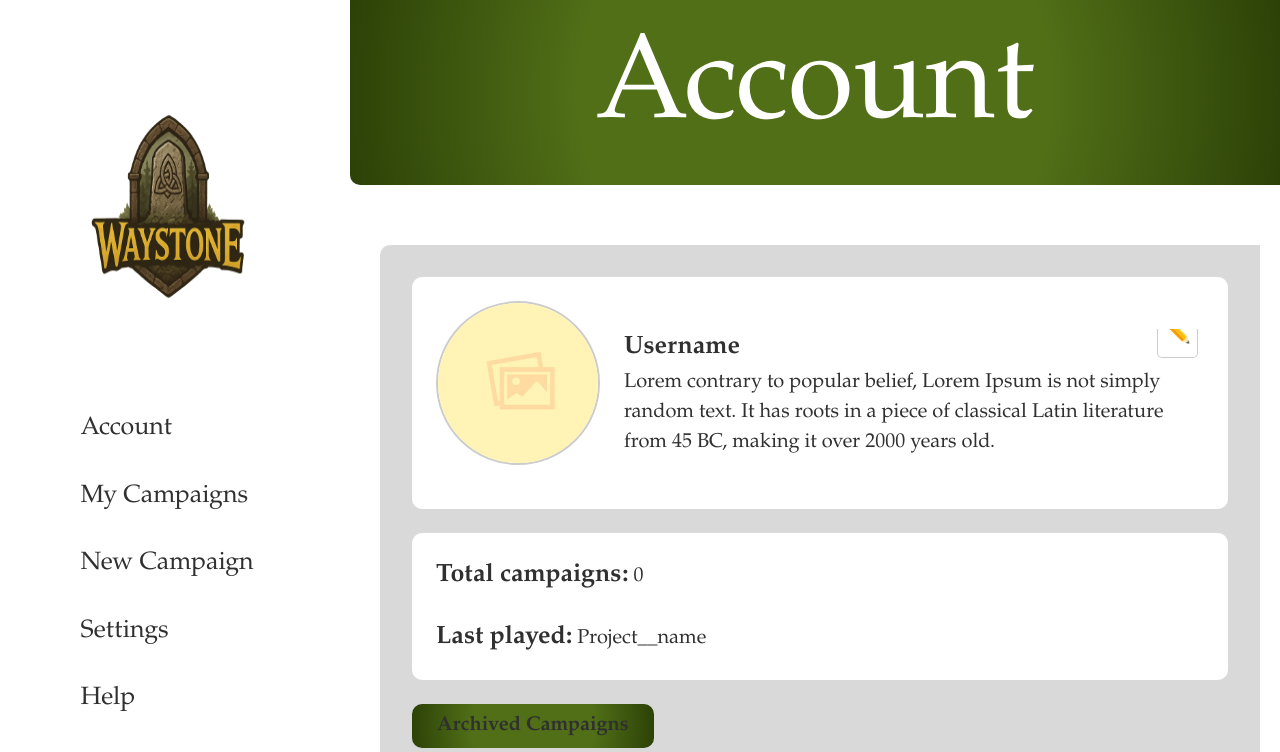
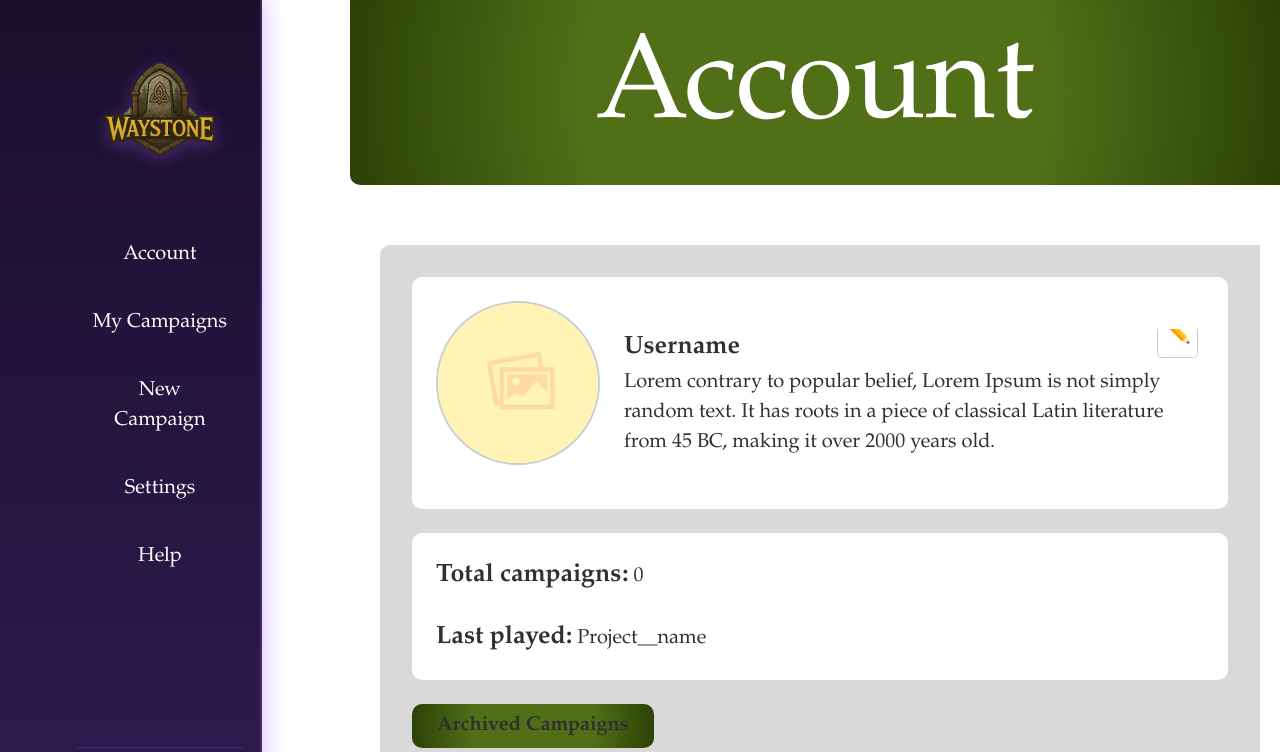
Before and after one commit to WouterOnGithub/Waystone, a React (Vite) app in the folder waystoneProject/: page /user/Account_Page in a window 1280 px wide. Shown: the top 752 px of the page. Built offline with nearby package versions, Linux system fonts and the light colour scheme; no server answers.

Commit message:
aanpassing van sidebar moet gewoon nog gecentreerd worden ook heb ik een nieuwe coloring voor de site gevonden

```diff
--- a/waystoneProject/src/components/UI/Sidebar.jsx
+++ b/waystoneProject/src/components/UI/Sidebar.jsx
@@ -1,13 +1,22 @@
 import { Link, useNavigate } from "react-router-dom";
-import Waystone_Logo from "../../assets/Waystone_Logo.png"; // adjust path if needed
+import Waystone_Logo from "../../assets/Waystone_Logo.png";
+import "./UI css/Sidebar.css";
 
 function Sidebar() {
   const navigate = useNavigate();
 
+  const navItems = [
+    { to: "/user/Account_Page", label: "Account" },
+    { to: "/user/My_Campaigns_Page", label: "My Campaigns" },
+    { to: "/user/New_Campaign_Page_CAMPAIGN", label: "New Campaign" },
+    { to: "/user/Settings_Page", label: "Settings" },
+    { to: "/", label: "Help" },
+  ];
+
   return (
-    <div className="navigation">
-      <nav>
-        <br />
+    <div className="sidebar-container">
+      <nav className="sidebar-nav">
+        {/* Logo Section */}
         <div
           role="button"
           tabIndex={0}
@@ -15,30 +24,27 @@ function Sidebar() {
           onKeyDown={(e) => {
             if (e.key === "Enter" || e.key === " ") navigate("/user/Main_Page");
           }}
-          style={{ display: "inline-block", cursor: "pointer" }}
+          className="logo-container"
           aria-label="Go to main page"
         >
-          <img src={Waystone_Logo} alt="Waystone Logo" id="Waystone_Logo" />
+          <img src={Waystone_Logo} alt="Waystone Logo" className="logo-image" />
         </div>
-        <br />
-        <br />
-        <br />
-        <Link to="/user/Account_Page">Account</Link>
-        <br />
-        <br />
-        <Link to="/user/My_Campaigns_Page">My Campaigns</Link>
-        <br />
-        <br />
-        <Link to="/user/New_Campaign_Page_CAMPAIGN">New Campaign</Link>
-        <br />
-        <br />
-        <Link to="/user/Settings_Page">Settings</Link>
-        <br />
-        <br />
-        <Link to="/">Help</Link>
-        <br />
-        <br />
-        <Link to="/user/Login_Page">Logout</Link>
+
+        {/* Navigation Links */}
+        <div className="nav-links">
+          {navItems.map((item) => (
+            <Link key={item.to} to={item.to} className="nav-link">
+              <span className="nav-label">{item.label}</span>
+            </Link>
+          ))}
+        </div>
+
+        {/* Logout at Bottom */}
+        <div className="logout-section">
+          <Link to="/user/Login_Page" className="nav-link logout-link">
+            <span className="nav-label">Logout</span>
+          </Link>
+        </div>
       </nav>
     </div>
   );
--- /dev/null
+++ b/waystoneProject/src/components/UI/UI css/Sidebar.css
@@ -0,0 +1,195 @@
+.sidebar-container {
+  width: 260px;
+  height: 100vh;
+  background: linear-gradient(180deg, #1a0f2e 0%, #2d1b4e 100%);
+  position: fixed;
+  left: 0;
+  top: 0;
+  box-shadow: 4px 0 20px rgba(139, 69, 255, 0.3);
+  overflow-y: auto;
+  z-index: 1000;
+  border-right: 2px solid rgba(186, 104, 255, 0.2);
+}
+
+.sidebar-nav {
+  display: flex;
+  flex-direction: column;
+  height: 100%;
+  padding: 24px 16px;
+}
+
+/* Logo Section */
+.logo-container {
+  display: flex;
+  justify-content: center;
+  align-items: center;
+  padding: 20px;
+  margin-bottom: 32px;
+  cursor: pointer;
+  transition: transform 0.2s ease, background 0.2s ease;
+  border-radius: 12px;
+}
+
+.logo-container:hover {
+  transform: scale(1.05);
+  background: rgba(186, 104, 255, 0.1);
+}
+
+.logo-container:focus {
+  outline: 2px solid #ba68ff;
+  outline-offset: 2px;
+}
+
+.logo-image {
+  max-width: 140px;
+  max-height: 140px;
+  width: auto;
+  height: auto;
+  object-fit: contain;
+  display: block;
+  filter: drop-shadow(0 4px 8px rgba(186, 104, 255, 0.3));
+}
+
+/* Navigation Links */
+.nav-links {
+  flex: 1;
+  display: flex;
+  flex-direction: column;
+  gap: 8px;
+}
+
+.sidebar-container .nav-link {
+  display: flex;
+  align-items: center;
+  justify-content: center;
+  gap: 12px;
+  padding: 14px 16px;
+  color: #ffffff !important;
+  text-decoration: none;
+  border-radius: 10px;
+  transition: all 0.2s ease;
+  font-size: 15px;
+  font-weight: 500;
+  position: relative;
+  border: 1px solid transparent;
+  text-align: center;
+}
+
+.sidebar-container .nav-link:hover {
+  background: rgba(186, 104, 255, 0.15);
+  color: #e8d4ff !important;
+  transform: translateX(4px);
+  border: 1px solid rgba(186, 104, 255, 0.3);
+}
+
+.sidebar-container .nav-link:visited {
+  color: #ffffff !important;
+}
+
+.sidebar-container .nav-link .nav-label {
+  color: inherit;
+}
+
+.nav-link:active {
+  transform: translateX(2px);
+}
+
+.nav-link::before {
+  content: '';
+  position: absolute;
+  left: 0;
+  top: 50%;
+  transform: translateY(-50%);
+  width: 3px;
+  height: 0;
+  background: linear-gradient(180deg, #ba68ff 0%, #8b45ff 100%);
+  border-radius: 0 2px 2px 0;
+  transition: height 0.2s ease;
+  box-shadow: 0 0 10px rgba(186, 104, 255, 0.5);
+}
+
+.nav-link:hover::before {
+  height: 70%;
+}
+
+.nav-icon {
+  font-size: 20px;
+  min-width: 24px;
+  display: flex;
+  align-items: center;
+  justify-content: center;
+}
+
+.nav-label {
+  flex: 1;
+}
+
+/* Logout Section */
+.logout-section {
+  margin-top: auto;
+  padding-top: 16px;
+  border-top: 1px solid rgba(186, 104, 255, 0.2);
+}
+
+.sidebar-container .logout-link {
+  background: rgba(255, 77, 77, 0.1);
+  color: #ffffff !important;
+  border: 1px solid rgba(255, 77, 77, 0.2);
+}
+
+.sidebar-container .logout-link:hover {
+  background: rgba(255, 77, 77, 0.2);
+  color: #ffb3b3 !important;
+  border: 1px solid rgba(255, 77, 77, 0.4);
+  transform: translateX(4px);
+}
+
+.sidebar-container .logout-link:visited {
+  color: #ffffff !important;
+}
+
+.logout-link::before {
+  background: linear-gradient(180deg, #ff6b6b 0%, #ff5252 100%);
+}
+
+/* Scrollbar Styling */
+.sidebar-container::-webkit-scrollbar {
+  width: 6px;
+}
+
+.sidebar-container::-webkit-scrollbar-track {
+  background: transparent;
+}
+
+.sidebar-container::-webkit-scrollbar-thumb {
+  background: rgba(186, 104, 255, 0.3);
+  border-radius: 3px;
+}
+
+.sidebar-container::-webkit-scrollbar-thumb:hover {
+  background: rgba(186, 104, 255, 0.5);
+}
+
+/* Responsive Design */
+@media (max-width: 768px) {
+  .sidebar-container {
+    width: 220px;
+  }
+
+  .logo-image {
+    max-width: 100px;
+    max-height: 100px;
+  }
+
+  .nav-link {
+    font-size: 14px;
+    padding: 12px 14px;
+  }
+}
+
+/* Main content padding - voeg dit toe aan je main content container */
+.main-content {
+  margin-left: 280px; /* 260px sidebar + 20px spacing */
+  padding: 24px;
+  min-height: 100vh;
+}
```
